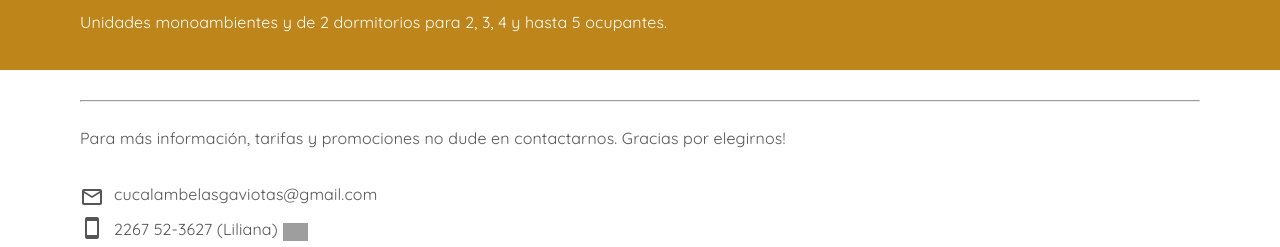
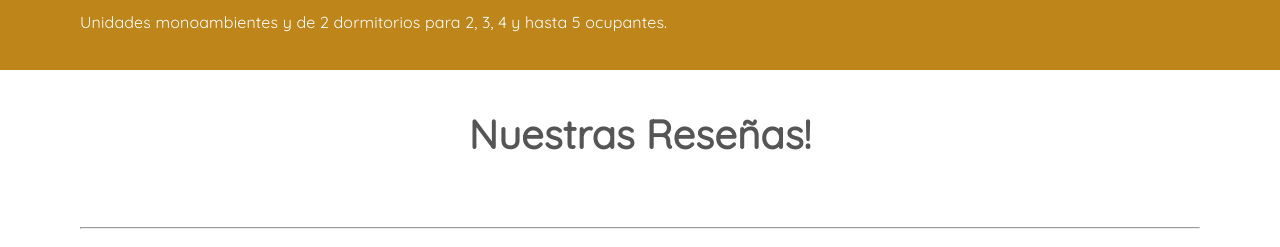
Before and after one commit to tomxdiaz/cuca-front-next, a Next.js app: page / in a window 1280 px wide. Shown: the part 799-1046 px from the top of the page. Built offline with nearby package versions, Linux system fonts and the light colour scheme; grey boxes are pictures that could not be loaded.

Commit message:
reseñas

```diff
--- a/src/components/Home/Home.screen.tsx
+++ b/src/components/Home/Home.screen.tsx
@@ -1,9 +1,8 @@
 import React from 'react';
 import htmlHelper from '../../utils/htmlHelper';
-import { useMediaQuery } from 'react-responsive';
 import { styled } from '@mui/material/styles';
-import { CldVideoPlayer } from 'next-cloudinary';
 import { Grid } from '@mui/material';
+import Head from 'next/head';
 
 const StyledMainContainer = styled('main')((props: { theme?: any }) => {
   const { theme } = props;
@@ -51,11 +50,42 @@ const StyledMainBannerContainer = styled('div')((props: { theme?: any }) => {
   `;
 });
 
+const ReviewsContainer = styled('div')(({ theme }) => ({
+  label: 'ReviewsContainer',
+  margin: '0px 40px',
+  display: 'flex',
+  flexDirection: 'column',
+  alignItems: 'center',
+}));
+
+const ReviewsTitle = styled('h2')(({ theme }) => ({
+  label: 'ReviewsTitle',
+  fontFamily: theme.typography.fontFamily,
+  fontWeight: '700',
+  fontSize: '40px',
+  textAlign: 'center',
+  [theme.breakpoints.down('md')]: {
+    fontSize: '30px',
+  },
+}));
+
 const HomeScreen = ({ summary, homeImages }: any) => {
   const cleanSummary = htmlHelper.sanitizeTheHTML(summary);
 
+  const css = `
+    .elfsight-app-f695f2ba-f02a-4c72-b1f7-75879dcb7b19::before a {
+        display: none !important;
+    }
+    es-review-background-container {
+      display: none !important;
+    }
+`;
+
   return (
     <>
+      <Head>
+        <style>{css}</style>
+      </Head>
       <StyledMainContainer id='home'>
         <StyledMainBannerContainer>
           <video
@@ -77,6 +107,11 @@ const HomeScreen = ({ summary, homeImages }: any) => {
             <StyledSummary dangerouslySetInnerHTML={{ __html: cleanSummary }} />
           </Grid>
         </StyledSummaryContainer>
+        <ReviewsContainer>
+          <ReviewsTitle>Nuestras Reseñas!</ReviewsTitle>
+          <script src='https://static.elfsight.com/platform/platform.js' data-use-service-core defer></script>
+          <div className='elfsight-app-f695f2ba-f02a-4c72-b1f7-75879dcb7b19'></div>
+        </ReviewsContainer>
       </StyledMainContainer>
     </>
   );
--- a/styles/globals.css
+++ b/styles/globals.css
@@ -2,8 +2,8 @@ html,
 body {
   padding: 0;
   margin: 0;
-  font-family: -apple-system, BlinkMacSystemFont, Segoe UI, Roboto, Oxygen,
-    Ubuntu, Cantarell, Fira Sans, Droid Sans, Helvetica Neue, sans-serif;
+  font-family: -apple-system, BlinkMacSystemFont, Segoe UI, Roboto, Oxygen, Ubuntu, Cantarell, Fira Sans, Droid Sans, Helvetica Neue,
+    sans-serif;
 }
 
 a {
```
